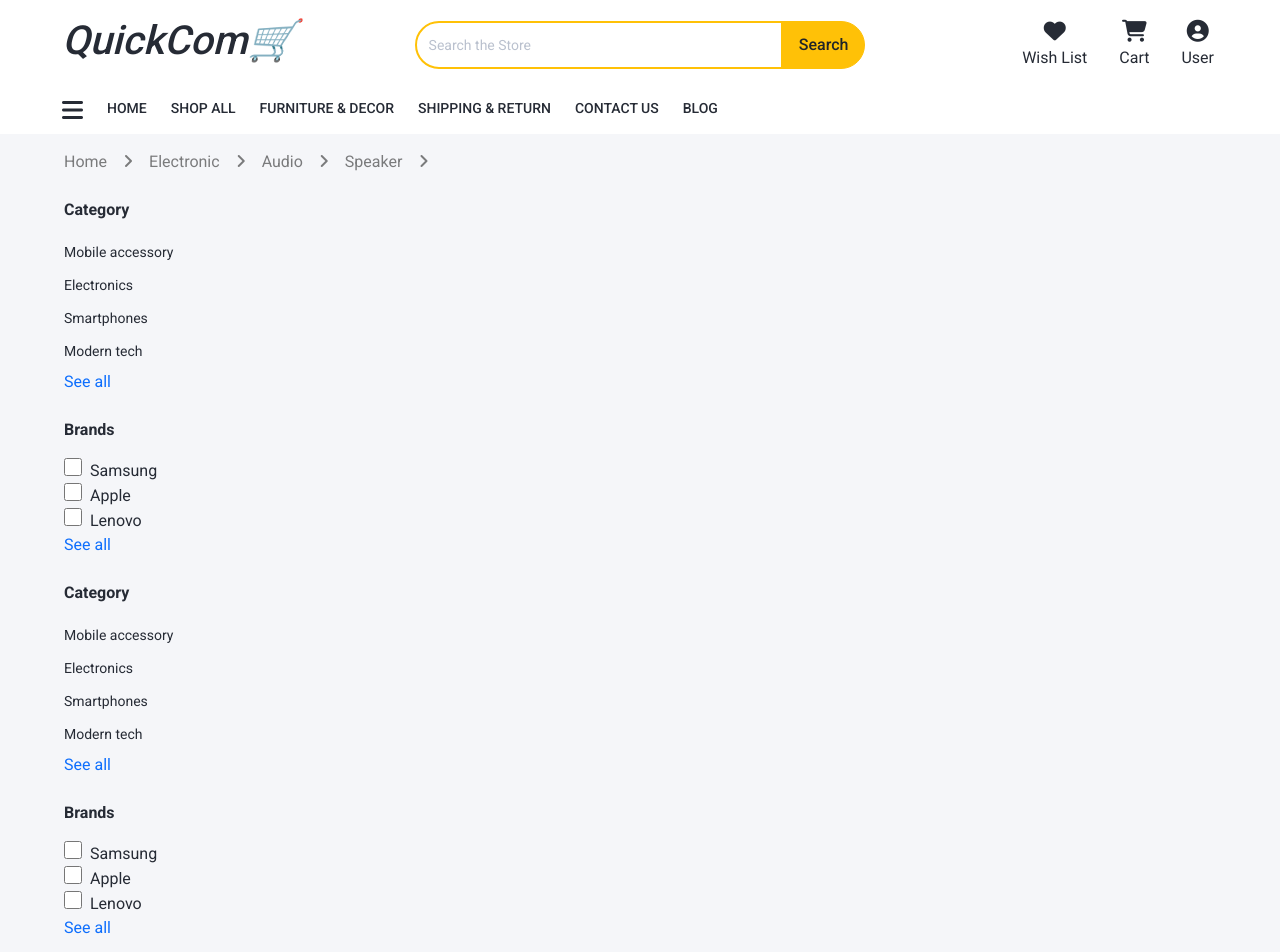
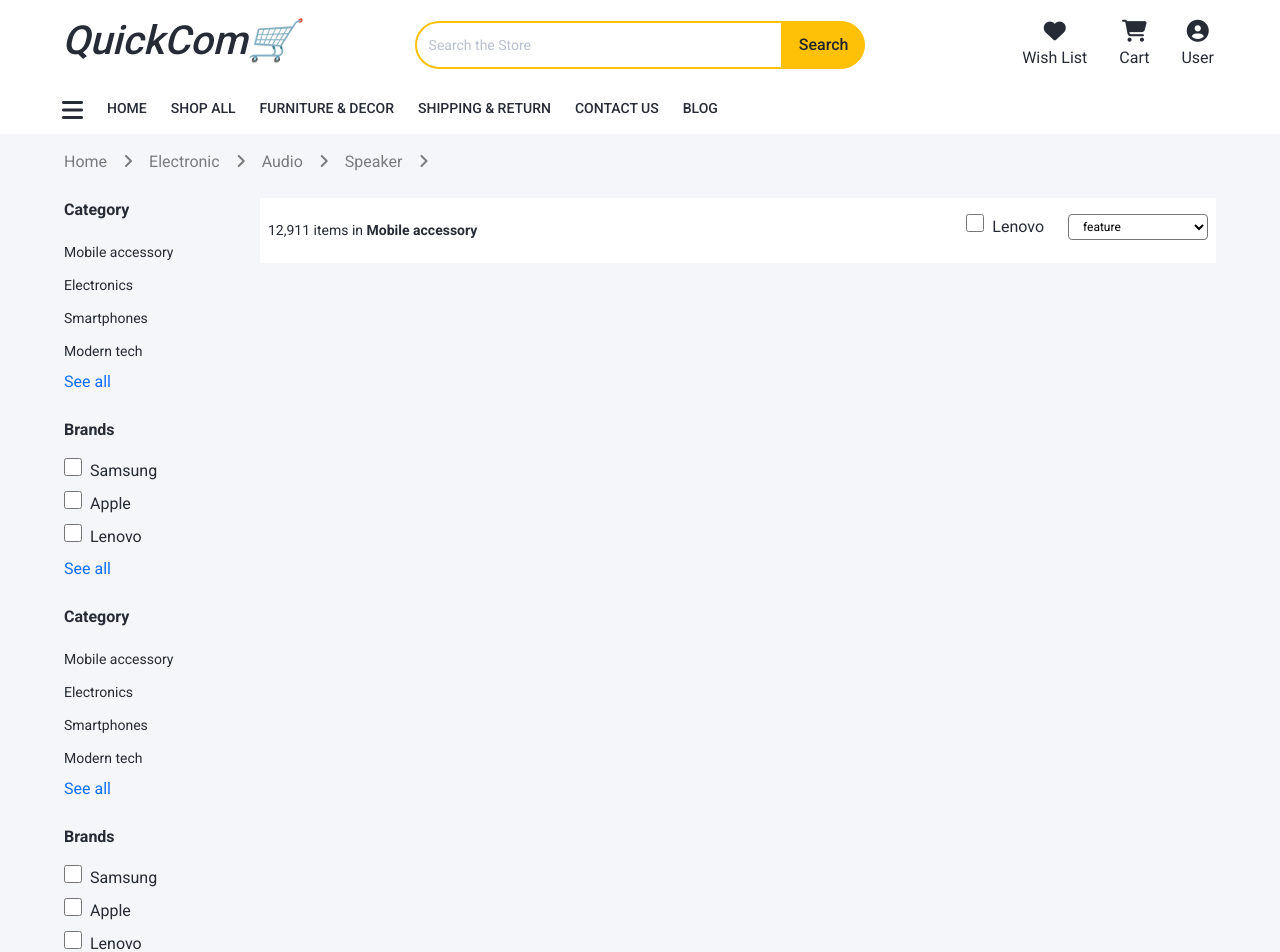
Before and after one commit to MuthuM3/Ecommerce_Client, an Angular app: page /product-list in a window 1280 px wide. Shown: the top 952 px of the page. Built offline with nearby package versions, Linux system fonts and the light colour scheme.

Commit message:
product listing page UI update

```diff
--- a/src/app/components/product/product-list/product-list.component.html
+++ b/src/app/components/product/product-list/product-list.component.html
@@ -19,20 +19,21 @@
         </div>
         <div class="mb-4">
           <p class="fs-md fw-bold">Brands</p>
-          <div class="">
+          <div class="mb-2">
             <input class="prf-icb me-2" type="checkbox" value="" id="flexCheckDefault1" />
             <label class="" for="flexCheckDefault1"><span>Samsung</span></label>
           </div>
-          <div class="">
+          <div class="mb-2">
             <input class="prf-icb me-2" type="checkbox" value="" id="flexCheckDefault2" />
             <label class="" for="flexCheckDefault2"><span>Apple</span></label>
           </div>
-          <div class="">
+          <div class="mb-2">
             <input class="prf-icb me-2" type="checkbox" value="" id="flexCheckDefault3" />
             <label class="" for="flexCheckDefault3"><span>Lenovo</span></label>
           </div>
           <p class="text-primary">See all</p>
-        </div><div class="mb-4">
+        </div>
+        <div class="mb-4">
           <p class="fs-md fw-bold">Category</p>
           <p class="fs-sm my-1 py-1">Mobile accessory</p>
           <p class="fs-sm my-1 py-1">Electronics</p>
@@ -42,22 +43,39 @@
         </div>
         <div class="mb-4">
           <p class="fs-md fw-bold">Brands</p>
-          <div class="">
+          <div class="mb-2">
             <input class="me-2" type="checkbox" value="" id="flexCheckDefault4" />
             <label class="" for="flexCheckDefault4">Samsung</label>
           </div>
-          <div class="">
+          <div class="mb-2">
             <input class="me-2" type="checkbox" value="" id="flexCheckDefault5" />
             <label class="" for="flexCheckDefault5">Apple</label>
           </div>
-          <div class="">
+          <div class="mb-2">
             <input class="me-2" type="checkbox" value="" id="flexCheckDefault6" />
             <label class="" for="flexCheckDefault6">Lenovo</label>
           </div>
           <p class="text-primary">See all</p>
         </div>
       </div>
-      <div class="col-md-10"></div>
+      <div class="col-md-10">
+        <div class="bg-white">
+          <div class="py-3 px-2 d-flex justify-content-between align-items-center">
+            <p class="fs-sm mb-0">12,911 items in <span class="fw-bold">Mobile accessory</span></p>
+            <div class="d-flex">
+              <div class="mb-2 me-4">
+                <input class="me-2 mb-0" type="checkbox" value="" id="flexCheckDefault7" />
+                <label class=" mb-0" for="flexCheckDefault7">Lenovo</label>
+              </div>
+              <div>
+                <select name="sort" id="sort1" class="bg-white fs-xs py-1" style="width: 140px">
+                  <option value="feature" class="fs-sm">feature</option>
+                </select>
+              </div>
+            </div>
+          </div>
+        </div>
+      </div>
     </div>
   </section>
 </main>
```
